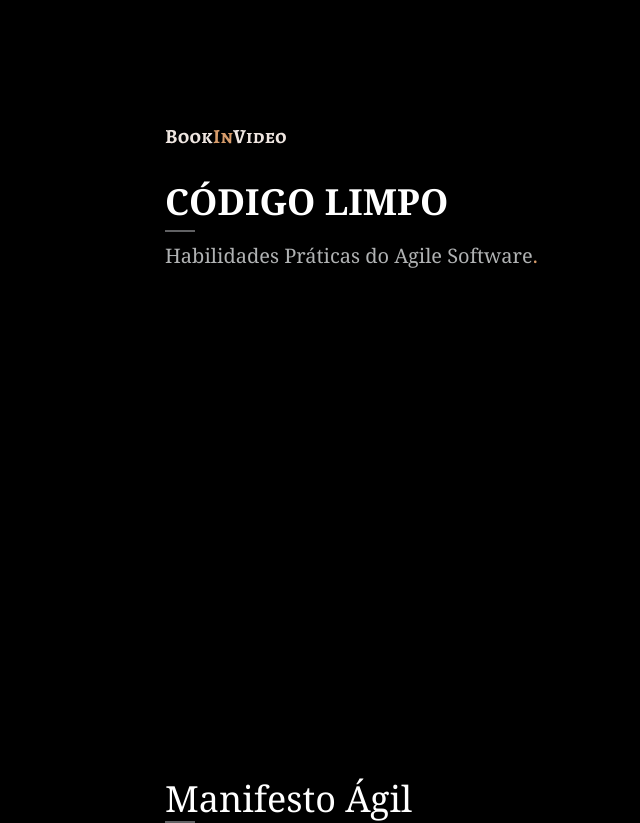
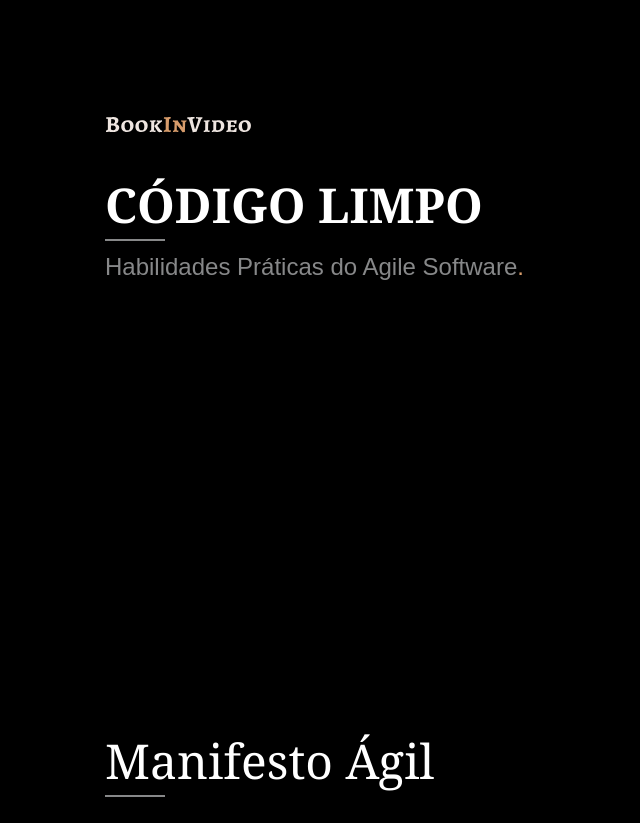
Before and after one commit to GabriellBarbosa/React-Course-Page, a React (Vite) app: page /content/slide/clean-code in a window 1280 px wide. Shown: the part 200-1023 px from the top of the page, without its empty margins (205-845 px from the left). Built offline with nearby package versions, Linux system fonts and the light colour scheme.

Commit message:
organize css

```diff
--- a/src/App.module.css
+++ /dev/null
@@ -1,6 +0,0 @@
-.container {
-    width: 100%;
-    max-width: 36.25rem;
-    padding: 0 1.25rem;
-    margin: 0 auto;
-}
--- /dev/null
+++ b/src/assets/css/Slide.module.css
@@ -0,0 +1,51 @@
+.slide {
+    background-color: var(--gray-0);
+    color: var(--gray-8);
+}
+
+.wrapper {
+    height: 100vh;
+    width: 100%;
+    display: flex;
+    justify-content: center;
+    align-items: center;
+}
+
+.container {
+    width: 100%;
+    max-width: 43.75rem;
+    padding: 0 1.25rem;
+    margin: 0 auto;
+}
+
+.title, .regular_title {
+    font-family: Georgia, 'Times New Roman', Times, serif;
+    font-size: 3rem;
+    line-height: 3rem;
+}
+
+.regular_title {
+    font-weight: normal;
+}
+
+.title::after, .regular_title::after {
+    content: "";
+    display: block;
+    width: 3.75rem;
+    height: 0.125rem;
+    background-color: #878889;
+    margin-top: 0.625rem;
+}
+
+
+.subtitle {
+    font-family: Arial, Helvetica, sans-serif;
+    color: #878889;
+    font-size: 1.5rem;
+    line-height: 2rem;
+    margin-top: 0.625rem;
+}
+
+.subtitle span {
+    color: var(--c-0-light);
+}
--- a/src/pages/Slide/CleanCode/CleanCode.module.css
+++ b/src/pages/Slide/CleanCode/CleanCode.module.css
@@ -1,57 +1,11 @@
-.cleanCode {
-    background-color: var(--gray-0);
-    color: var(--gray-8);
+.logo img {
+    width: 9.125rem;
 }
 
-.wrapper {
-    height: 100vh;
-    width: 100%;
-    display: flex;
-    justify-content: center;
-    align-items: center;
-}
-
-.logo {
-    width: 7.625rem;
-}
-
-.cleanCodeTitle, .title {
-    font-family: Georgia, 'Times New Roman', Times, serif;
-    font-size: 2.25rem;
-    line-height: 2.25rem;
+.introTitle {
     font-weight: bold;
     text-transform: uppercase;
-    margin-top: 2.5rem;
-}
-
-.cleanCodeTitle::after, .title::after {
-    content: "";
-    display: block;
-    width: 1.875rem;
-    height: 0.125rem;
-    background-color: var(--gray-4);
-    margin: 0.625rem 0;
-}
-
-.subtitle {
-    font-family: Georgia, 'Times New Roman', Times, serif;
-    color: var(--gray-5);
-    font-size: 1.25rem;
-    line-height: 1.75rem;
-}
-
-.subtitle span {
-    color: var(--c-0-light);
-}
-
-.title {
-    margin-top: 0;
-    text-transform: none;
-    font-weight: normal;
-}
-
-.title::after {
-    margin: 0.25rem 0 0 0;
+    margin-top: 3rem;
 }
 
 .agileManifestoImg {
--- a/src/pages/Slide/CleanCode/CleanCode.tsx
+++ b/src/pages/Slide/CleanCode/CleanCode.tsx
@@ -1,23 +1,23 @@
 import styles from './CleanCode.module.css';
-import appStyles from '../../../App.module.css';
+import slideStyles from '../../../assets/css/Slide.module.css';
 
 import { default as logo } from '../../../assets/BookInVideo.svg';
 import { default as agileManifesto } from '../../../assets/agile-manifesto.jpg';
 
 function CleanCode() {
     return (
-        <div className={styles.cleanCode}>
-            <section className={styles.wrapper}>
-                <div className={appStyles.container}>
+        <div className={slideStyles.slide}>
+            <section className={slideStyles.wrapper}>
+                <div className={slideStyles.container}>
                     <span className={styles.logo}><img src={logo} alt="BookInVideo" /></span>
-                    <h1 className={styles.cleanCodeTitle}>Código Limpo</h1>
-                    <p className={styles.subtitle}>Habilidades Práticas do Agile Software<span>.</span></p>
+                    <h1 className={`${slideStyles.title} ${styles.introTitle}`}>Código Limpo</h1>
+                    <p className={slideStyles.subtitle}>Habilidades Práticas do Agile Software<span>.</span></p>
                 </div>
             </section>
 
-            <section className={styles.wrapper}>
-                <div className={appStyles.container}>
-                    <h1 className={styles.title}>Manifesto Ágil</h1>
+            <section className={slideStyles.wrapper}>
+                <div className={slideStyles.container}>
+                    <h1 className={slideStyles.regular_title}>Manifesto Ágil</h1>
                     <div className={styles.agileManifestoImg}>
                         <img src={agileManifesto} alt="Manifesto para Desenvolvimento Ágil de Software" />
                     </div>
```
